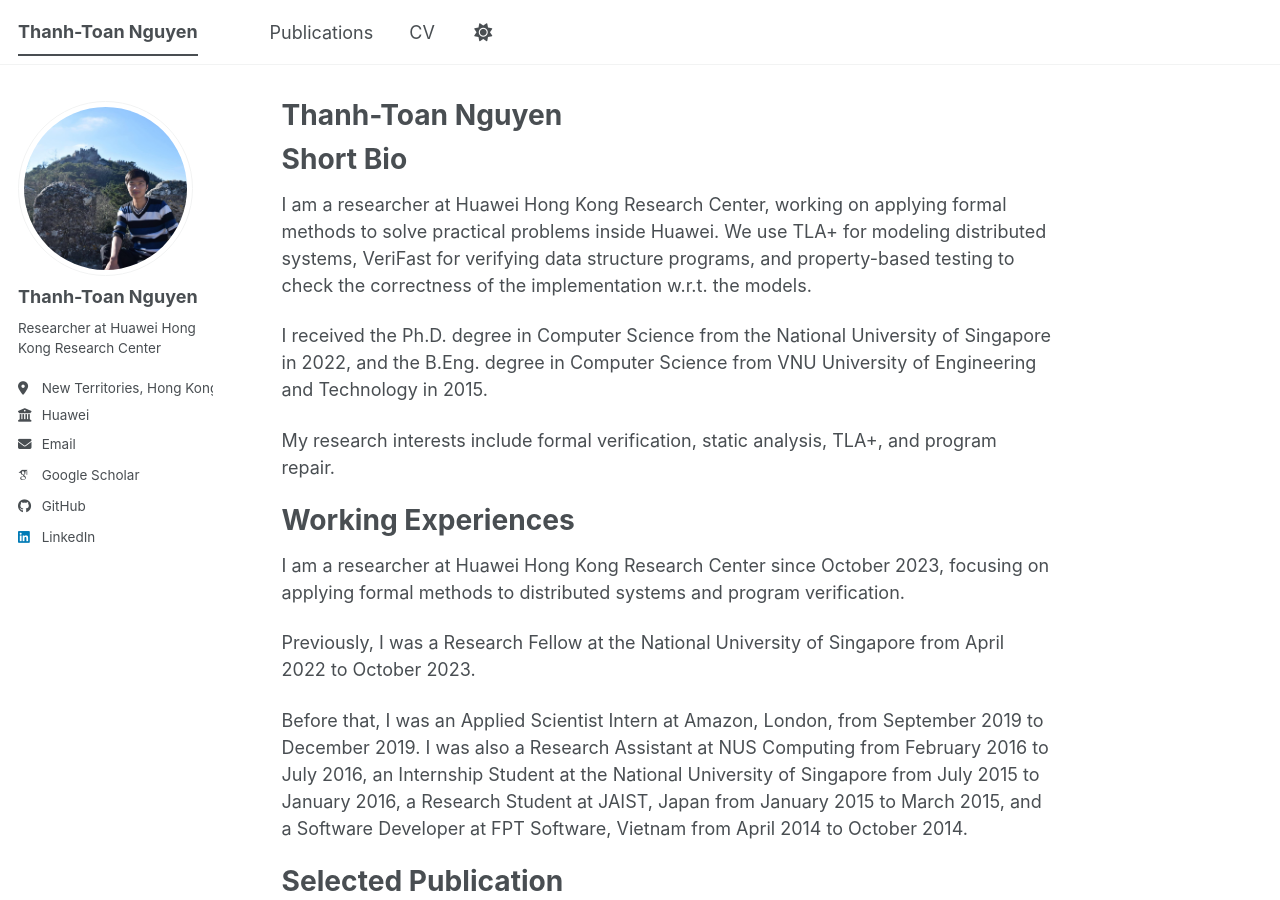
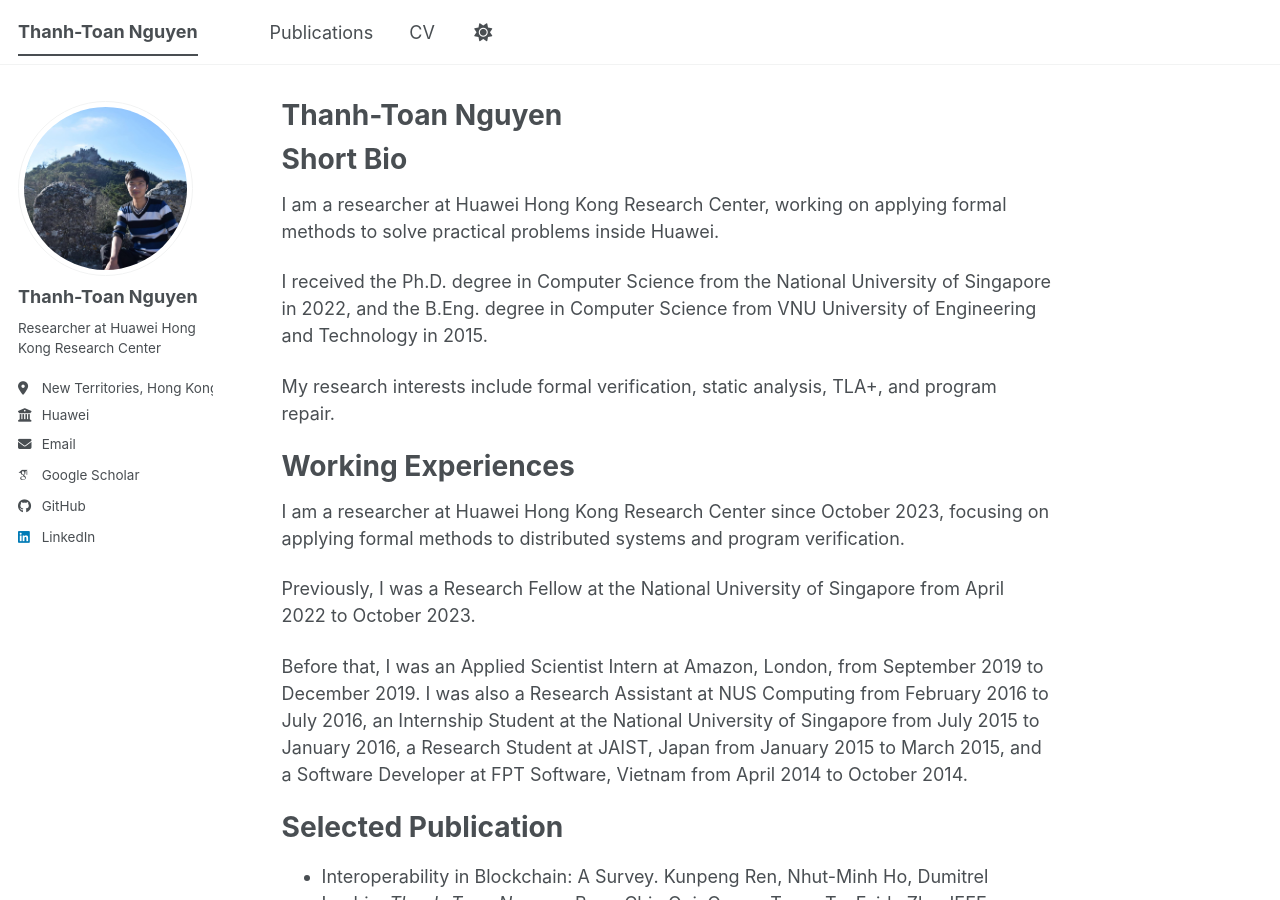
Before and after one commit to thanhtoantnt/thanhtoantnt.github.io, a Jekyll site: the page built from _pages/about.md, in a window 1280 px wide and 900 px high. Built offline with Jekyll 4.4.1, drawn with Linux system fonts in a browser that asks for light colours; some web fonts are replaced; a script bundle is joined from its source files by our own code; library files that are not in the unit come from our copies.

Commit message:
Remove implementation details from Short Bio

```diff
--- a/_pages/about.md
+++ b/_pages/about.md
@@ -11,7 +11,7 @@ redirect_from:
 
 # **Short Bio**
 
-I am a researcher at Huawei Hong Kong Research Center, working on applying formal methods to solve practical problems inside Huawei. We use TLA+ for modeling distributed systems, VeriFast for verifying data structure programs, and property-based testing to check the correctness of the implementation w.r.t. the models.
+I am a researcher at Huawei Hong Kong Research Center, working on applying formal methods to solve practical problems inside Huawei.
 
 I received the Ph.D. degree in Computer Science from the National University of Singapore in 2022, and the B.Eng. degree in Computer Science from VNU University of Engineering and Technology in 2015.
 
```
